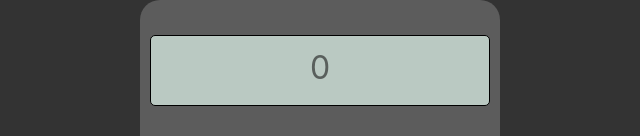
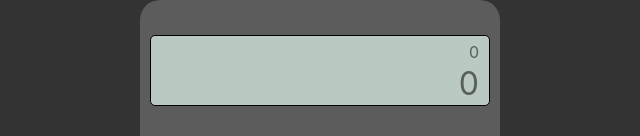
Before and after one commit to coolsitebiz/calculator, a React (Create React App) app: page / in a window 1280 px wide. Shown: the top 136 px of the page, without its empty margins (320-960 px from the left). Built offline with nearby package versions, Linux system fonts and the light colour scheme.

Commit message:
added limited functionality

```diff
--- a/src/components/Buttons.js
+++ b/src/components/Buttons.js
@@ -6,22 +6,22 @@ class Buttons extends React.Component {
     constructor(props) {
         super(props);
         this.state = {
-            input: ["0"]
+            input: "0",
+            output: "0"
         }
 
     }
 
+    //need to validate statement and return error if:
+    // --multiple consec operators
+    // --non-numeric or operator content
+
     eval = event => {
         let statement = this.state.input.slice();
-        const operators = "*/-+";
-        const decimal = ".";
-        let result = 0;
-        let termOne = "";
-        let termTwo= "";
-        console.log(statement.length);
-        for(let i=0; i<statement.length; i++) {
-            console.log(statement[i]);
-        }
+        this.setState({
+            output: eval(statement)
+        })
+
     }
 
     handleClick = event => {
@@ -37,7 +37,7 @@ class Buttons extends React.Component {
     render() {
         return (
             <div className="container">
-                <Screen screenText={this.state.input}/>
+                <Screen screenText={this.state.input} screenTextBig={this.state.output}/>
                 <Button text="9" id="nine"  handleClick={this.handleClick} />
                 <Button text="8" id="eight" handleClick={this.handleClick} />
                 <Button text="7" id="seven" handleClick={this.handleClick} />
@@ -54,7 +54,7 @@ class Buttons extends React.Component {
                 <Button text="0" id="zero" handleClick={this.handleClick} />
                 <Button text="=" id="equals" handleClick={this.eval} />
                 <Button text="+" id="add" handleClick={this.handleClick} />
-                <Button text="CE" id="clear" handleClick={(e) => this.setState({input: ["0"]})} />
+                <Button text="CE" id="clear" handleClick={(e) => this.setState({input: "0", output: "0"})} />
             </div>
 
 
--- a/src/components/Screen.js
+++ b/src/components/Screen.js
@@ -4,7 +4,9 @@ function Screen(props) {
     return (
         <div className="screenContainer">
             <div className="screen">
-                <span className="screenText">{props.screenText}</span>
+                <span className="screenText">{props.screenText}</span><br />
+                <span className="screenTextBig">{props.screenTextBig}</span>
+
             </div>
         </div>
     );
--- a/src/css/calculator.css
+++ b/src/css/calculator.css
@@ -29,16 +29,21 @@ div .screen {
     border-radius: 5px 5px 5px 5px;
     margin: 10px;
     width: 95%;
-    text-align: center;
+    text-align: right;
     align-self: center;
     border: 1px solid black;
-    line-height: 4em;
+    line-height: 2em;
 }
 
 .screenText {
-    padding-top: 50px;
+    font-size: 1em;
+    padding-right: 10px;
+    color: rgba(17, 17, 17, 0.575);
+}
+
+.screenTextBig {
     font-size: 2em;
-    line-height: 2em;
+    padding-right: 10px;
     color: rgba(17, 17, 17, 0.575);
 }
 
```
Also changed, not shown: 1 other file (tests, documents, lock files or other folders).
